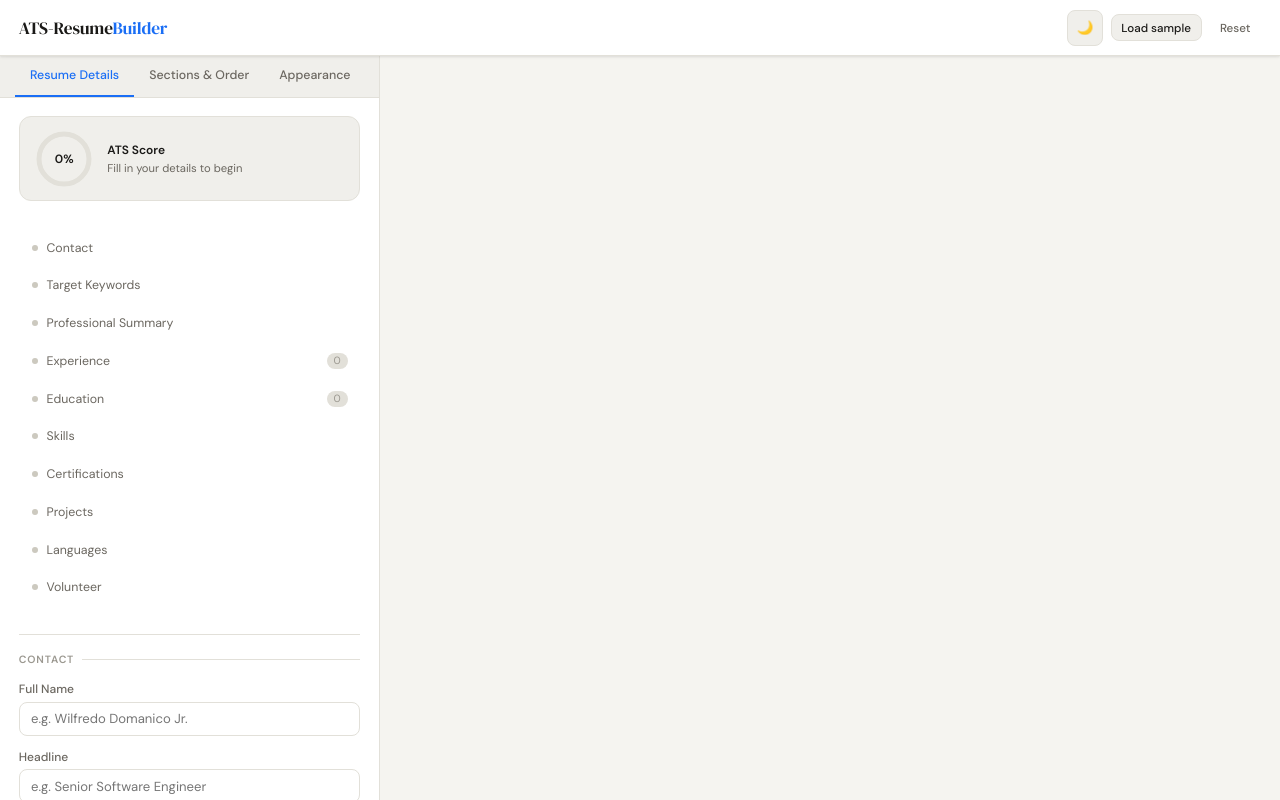
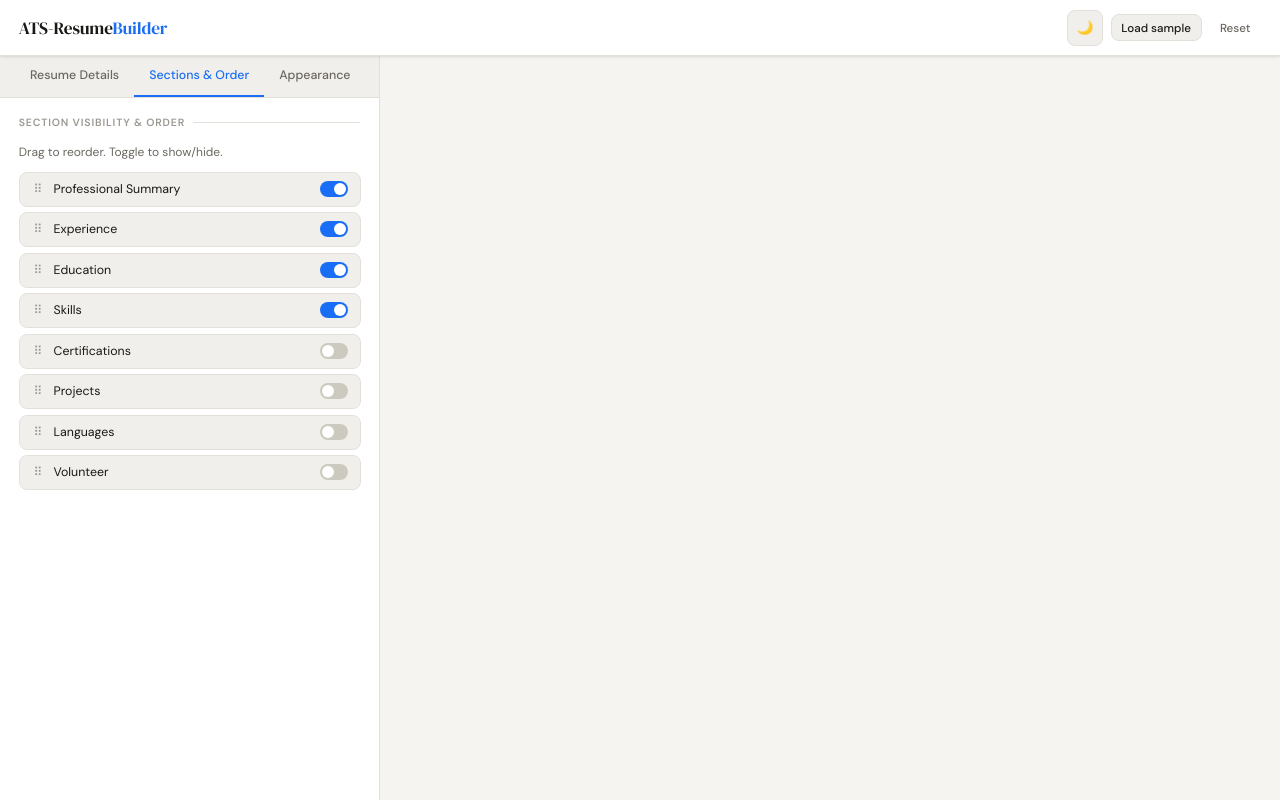
Before and after one commit to wilfredo-domanico-jr/ats-resume-builder, a React (Vite) app: page / in a window 1280 px wide. Built offline with nearby package versions, Linux system fonts and the light colour scheme.

Commit message:
Finish Section Tab

```diff
--- a/package.json
+++ b/package.json
@@ -10,6 +10,9 @@
     "preview": "vite preview"
   },
   "dependencies": {
+    "@dnd-kit/core": "^6.3.1",
+    "@dnd-kit/sortable": "^10.0.0",
+    "@dnd-kit/utilities": "^3.2.2",
     "react": "^19.2.6",
     "react-dom": "^19.2.6"
   },
--- a/src/App.tsx
+++ b/src/App.tsx
@@ -1,36 +1,84 @@
-import './App.css';
+import "./App.css";
 import { useState } from "react";
 
 import Toast from "./components/Toast/Toast";
 import Header from "./components/Header/Header";
 import MobileViewToggle from "./components/MobileViewToggle/MobileViewToggle";
-import Tabs from './components/Tabs/Tabs';
-// import PreviewToolbar from './components/PreviewToolbar/PreviewToolbar';
-import DetailsTab from './components/DetailsTab/DetailsTab';
+import Tabs from "./components/Tabs/Tabs";
+// import PreviewToolbar from "./components/PreviewToolbar/PreviewToolbar";
+import DetailsTab from "./components/DetailsTab/DetailsTab";
+import SectionsTab from "./components/SectionsTab/SectionsTab";
 
 function App() {
-   const [showToast, setShowToast] = useState(false);
+  const [showToast, setShowToast] = useState(false);
 
+  type Tab = "details" | "section" | "appearance";
+  const [activeTab, setActiveTab] = useState<Tab>("section");
+
+  const [sections, setSections] = useState([
+    {
+      id: "summary",
+      label: "Professional Summary",
+      enabled: true,
+    },
+    {
+      id: "experience",
+      label: "Experience",
+      enabled: true,
+    },
+    {
+      id: "education",
+      label: "Education",
+      enabled: true,
+    },
+    {
+      id: "skills",
+      label: "Skills",
+      enabled: true,
+    },
+    {
+      id: "certifications",
+      label: "Certifications",
+      enabled: false,
+    },
+    {
+      id: "projects",
+      label: "Projects",
+      enabled: false,
+    },
+    {
+      id: "languages",
+      label: "Languages",
+      enabled: false,
+    },
+    {
+      id: "volunteer",
+      label: "Volunteer",
+      enabled: false,
+    },
+  ]);
 
   return (
     <>
-      {showToast && (<Toast message="Item deleted successfully" icon="🗑️" />)}
+      {showToast && <Toast message="Item deleted successfully" icon="🗑️" />}
 
       <Header />
       <MobileViewToggle />
 
       <div className="app-layout">
         <aside className="form-panel">
-            <Tabs />
-            <DetailsTab />
+          <Tabs activeTab={activeTab} setActiveTab={setActiveTab} />
 
+          {activeTab === "details" && <DetailsTab />}
+
+          {activeTab === "section" && (
+            <SectionsTab sections={sections} setSections={setSections} />
+          )}
         </aside>
-        {/* <main className="preview-panel">
-            <PreviewToolbar />
-        </main> */}
+        <main className="preview-panel">{/* <PreviewToolbar /> */}</main>
       </div>
     </>
-  )
+  );
 }
 
-export default App
+export default App;
--- a/src/components/DetailsTab/DetailsTab.css
+++ b/src/components/DetailsTab/DetailsTab.css
@@ -1,7 +1,3 @@
-.form-panel-inner {
-  padding: 1.25rem;
-}
-
 /* ─── SECTION HEADERS ─────────────────────────────────────────────────────── */
 .section-title {
   font-size: 0.7rem;
--- /dev/null
+++ b/src/components/SectionsTab/SectionsTab.css
@@ -0,0 +1,60 @@
+/* ─── SECTION REORDER ─────────────────────────────────────────────────────── */
+.section-order-list {
+  display: flex;
+  flex-direction: column;
+  gap: 0.4rem;
+  margin-top: 0.5rem;
+}
+.section-order-item {
+  display: flex;
+  align-items: center;
+  gap: 0.6rem;
+  background: var(--surface-2);
+  border: 1px solid var(--border);
+  border-radius: var(--radius);
+  padding: 0.55rem 0.75rem;
+  font-size: 0.825rem;
+  font-weight: 400;
+  color: var(--text);
+  cursor: grab;
+  user-select: none;
+  transition:
+    transform 180ms ease,
+    box-shadow 180ms ease;
+  will-change: transform;
+}
+.section-order-item:hover {
+  border-color: var(--border-2);
+  background: var(--surface);
+}
+.section-order-item .soi-label {
+  flex: 1;
+}
+.section-order-item .soi-toggle {
+  width: 28px;
+  height: 16px;
+  border-radius: 8px;
+  border: none;
+  background: var(--border-2);
+  cursor: pointer;
+  position: relative;
+  flex-shrink: 0;
+  transition: background var(--transition);
+}
+.section-order-item .soi-toggle::after {
+  content: "";
+  position: absolute;
+  width: 12px;
+  height: 12px;
+  border-radius: 50%;
+  background: #fff;
+  top: 2px;
+  left: 2px;
+  transition: transform var(--transition);
+}
+.section-order-item.enabled .soi-toggle {
+  background: var(--accent);
+}
+.section-order-item.enabled .soi-toggle::after {
+  transform: translateX(12px);
+}
--- /dev/null
+++ b/src/components/SectionsTab/SectionsTab.tsx
@@ -0,0 +1,172 @@
+import "./SectionsTab.css";
+
+import { useState } from "react";
+
+import {
+  DndContext,
+  closestCenter,
+  DragOverlay,
+  type DragEndEvent,
+  type DragStartEvent,
+  PointerSensor,
+  useSensor,
+  useSensors,
+} from "@dnd-kit/core";
+
+import {
+  SortableContext,
+  verticalListSortingStrategy,
+  useSortable,
+  arrayMove,
+} from "@dnd-kit/sortable";
+
+import { CSS } from "@dnd-kit/utilities";
+
+type Section = {
+  id: string;
+  label: string;
+  enabled: boolean;
+};
+
+type SectionsTabProps = {
+  sections: Section[];
+  setSections: React.Dispatch<React.SetStateAction<Section[]>>;
+};
+
+type SortableItemProps = {
+  section: Section;
+  toggleSection: (id: string) => void;
+};
+
+function SortableItem({ section, toggleSection }: SortableItemProps) {
+  const {
+    attributes,
+    listeners,
+    setNodeRef,
+    transform,
+    transition,
+    isDragging,
+  } = useSortable({ id: section.id });
+
+  const style = {
+    transform: CSS.Transform.toString(transform),
+    transition: transition || "transform 200ms ease",
+  };
+
+  return (
+    <div
+      ref={setNodeRef}
+      style={style}
+      className={`section-order-item ${
+        section.enabled ? "enabled" : ""
+      } ${isDragging ? "dragging" : ""}`}
+    >
+      <span
+        className="drag-handle"
+        style={{ fontSize: ".8rem", cursor: "grab" }}
+        {...attributes}
+        {...listeners}
+      >
+        ⠿
+      </span>
+
+      <span className="soi-label">{section.label}</span>
+
+      <button
+        className="soi-toggle"
+        onClick={() => toggleSection(section.id)}
+      />
+    </div>
+  );
+}
+
+function SectionsTab({ sections, setSections }: SectionsTabProps) {
+  const [activeId, setActiveId] = useState<string | null>(null);
+
+  const sensors = useSensors(
+    useSensor(PointerSensor, {
+      activationConstraint: {
+        distance: 6, // smoother drag start
+      },
+    }),
+  );
+
+  const toggleSection = (id: string) => {
+    setSections((prev) =>
+      prev.map((section) =>
+        section.id === id ? { ...section, enabled: !section.enabled } : section,
+      ),
+    );
+  };
+
+  const handleDragStart = (event: DragStartEvent) => {
+    setActiveId(event.active.id as string);
+  };
+
+  const handleDragEnd = (event: DragEndEvent) => {
+    const { active, over } = event;
+
+    setActiveId(null);
+
+    if (!over || active.id === over.id) return;
+
+    setSections((items) => {
+      const oldIndex = items.findIndex((item) => item.id === active.id);
+
+      const newIndex = items.findIndex((item) => item.id === over.id);
+
+      return arrayMove(items, oldIndex, newIndex);
+    });
+  };
+
+  const activeItem = sections.find((s) => s.id === activeId);
+
+  return (
+    <div className="form-panel-inner">
+      <div className="section-title">Section Visibility & Order</div>
+
+      <p
+        style={{
+          fontSize: "0.8rem",
+          color: "var(--text-2)",
+          marginBottom: "0.75rem",
+        }}
+      >
+        Drag to reorder. Toggle to show/hide.
+      </p>
+
+      <DndContext
+        sensors={sensors}
+        collisionDetection={closestCenter}
+        onDragStart={handleDragStart}
+        onDragEnd={handleDragEnd}
+      >
+        <SortableContext
+          items={sections.map((s) => s.id)}
+          strategy={verticalListSortingStrategy}
+        >
+          <div className="section-order-list">
+            {sections.map((section) => (
+              <SortableItem
+                key={section.id}
+                section={section}
+                toggleSection={toggleSection}
+              />
+            ))}
+          </div>
+        </SortableContext>
+
+        {/* FLOATING DRAG PREVIEW */}
+        <DragOverlay>
+          {activeItem ? (
+            <div className="section-order-item enabled dragging-overlay">
+              {activeItem.label}
+            </div>
+          ) : null}
+        </DragOverlay>
+      </DndContext>
+    </div>
+  );
+}
+
+export default SectionsTab;
--- a/src/components/Tabs/Tabs.tsx
+++ b/src/components/Tabs/Tabs.tsx
@@ -1,30 +1,37 @@
+import "./Tabs.css";
 
-import './Tabs.css'
+type Tab = "details" | "section" | "appearance";
 
+type TabProps = {
+  activeTab: Tab;
+  setActiveTab: React.Dispatch<React.SetStateAction<Tab>>;
+};
 
-
-function Tabs() {
+function Tabs({ activeTab, setActiveTab }: TabProps) {
   return (
-    <>
     <div className="tabs">
       <button
-            className="tab active"
+        onClick={() => setActiveTab("details")}
+        className={`tab ${activeTab === "details" ? "active" : ""}`}
       >
         Resume Details
       </button>
+
       <button
-            className="tab"
+        onClick={() => setActiveTab("section")}
+        className={`tab ${activeTab === "section" ? "active" : ""}`}
       >
         Sections & Order
       </button>
+
       <button
-            className="tab"
+        onClick={() => setActiveTab("appearance")}
+        className={`tab ${activeTab === "appearance" ? "active" : ""}`}
       >
         Appearance
       </button>
     </div>
-    </>
-  )
+  );
 }
 
-export default Tabs
+export default Tabs;
```
Also changed, not shown: 1 other file (tests, documents, lock files or other folders). Lines whose indentation alone changed are shown as unchanged.
